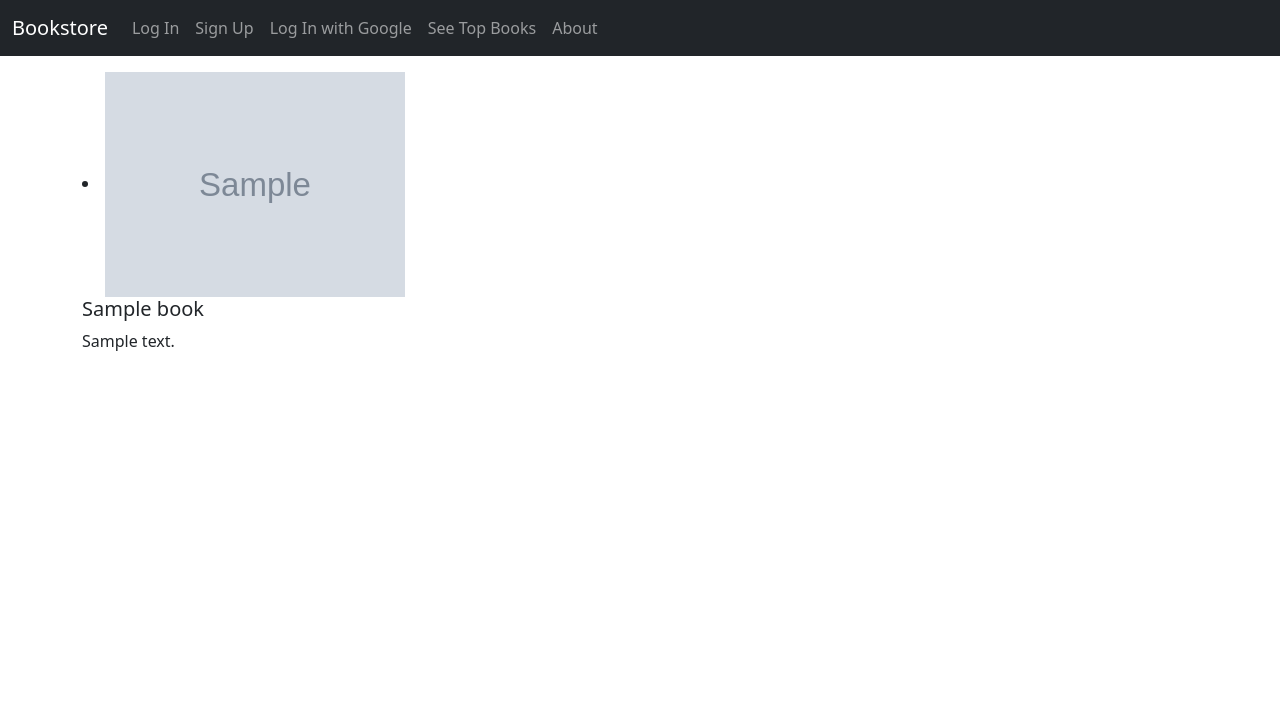
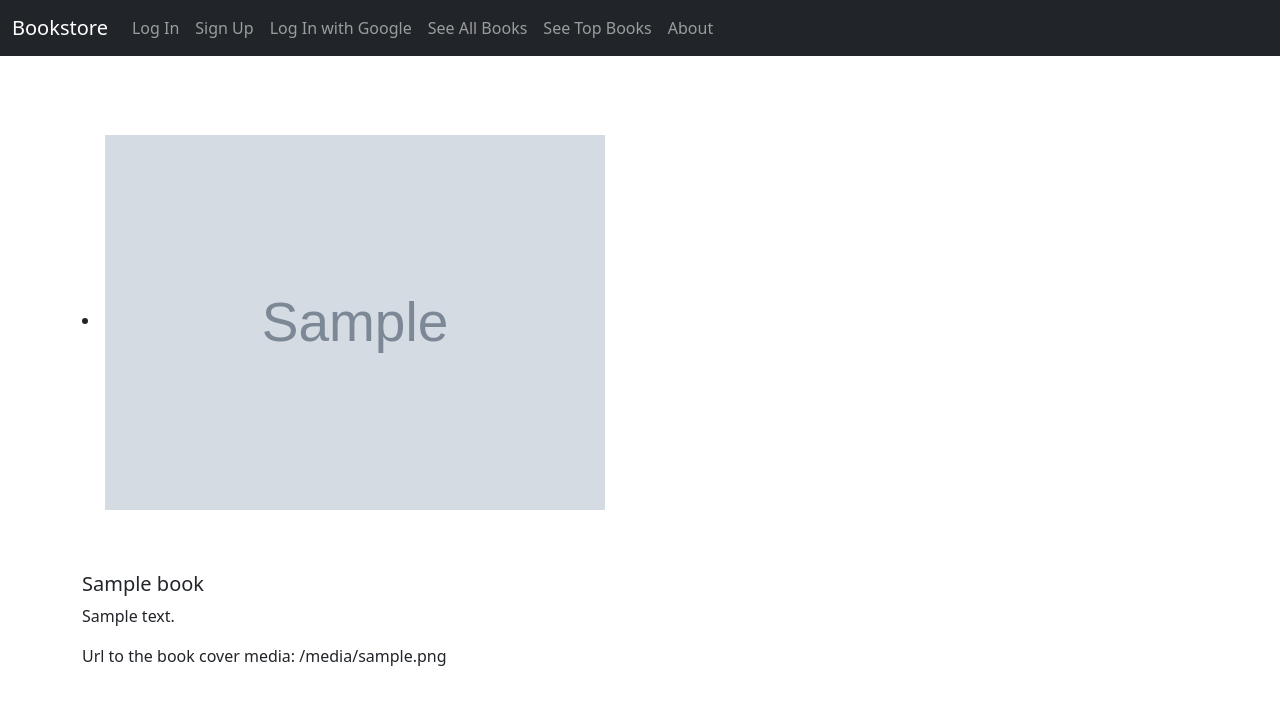
Before and after one commit to annirie/djangoBookStore, a Django app: page /books/top_books/ in a window 1280 px wide. Shown: the top 705 px of the page. Run offline with Django 5.2, Linux system fonts and the light colour scheme; tables that the repository leaves empty hold one stand-in row (values such as "Sample post"); grey boxes marked "Sample" are stand-in pictures; parts of the project's set-up code (start-up, migrations or seed data) failed here and were passed over; some libraries are stand-ins or nearby versions.

Commit message:
book detail and book list web pages were added

```diff
--- a/books/models.py
+++ b/books/models.py
@@ -1,8 +1,13 @@
+import uuid
+
 from django.db import models
+from django.urls import reverse
 
 
 # Create your models here.
 class Book(models.Model):
+    uuid = models.UUIDField(default=uuid.uuid4,
+                            unique=True, editable=False)
     title = models.CharField(max_length=250)
     author = models.CharField(max_length=250)
     publisher = models.CharField(max_length=250)
@@ -12,3 +17,6 @@ class Book(models.Model):
 
     def __str__(self):
         return self.title
+
+    def get_absolute_url(self):
+        return reverse('book_detail', kwargs={'pk': self.pk})
--- a/books/urls.py
+++ b/books/urls.py
@@ -1,8 +1,11 @@
-from django.urls import path
+from django.urls import path, re_path
 
-from .views import TopBooksView, CreateBookView
+from .views import TopBookListView, CreateBookView, AllBookListView, BookDetailView
 
 urlpatterns = [
-    path('top_books/', TopBooksView.as_view(), name='top_books'),
-    path('create_book/', CreateBookView.as_view(), name='create_book')
+    path('', AllBookListView.as_view(), name='all_book_list'),
+    # path('<slug:title>/', BookDetailView.as_view(), name='book_detail'),
+    path('<uuid:pk>/', BookDetailView.as_view(), name='book_detail'),
+    path('top_books/', TopBookListView.as_view(), name='top_book_list'),
+    path('create_book/', CreateBookView.as_view(), name='create_book'),
 ]
--- a/books/views.py
+++ b/books/views.py
@@ -1,4 +1,4 @@
-from django.views.generic import ListView, CreateView, UpdateView, DeleteView
+from django.views.generic import ListView, CreateView, DetailView
 
 from django.shortcuts import render
 
@@ -7,7 +7,7 @@ from books.models import Book
 
 
 # Create your views here.
-class TopBooksView(ListView):
+class TopBookListView(ListView):
     model = Book
     context_object_name = 'books'
     template_name = 'book/top_books.html'
@@ -20,3 +20,15 @@ class CreateBookView(CreateView):
     model = Book
     template_name = 'book/create_book.html'
     form_class = BookForm
+
+
+class AllBookListView(ListView):
+    model = Book
+    context_object_name = 'books'
+    template_name = 'book/all_book_list.html'
+
+
+class BookDetailView(DetailView):
+    model = Book
+    context_object_name = 'book'
+    template_name = 'book/book_detail.html'
--- a/djangoBookStore/settings.py
+++ b/djangoBookStore/settings.py
@@ -193,5 +193,3 @@ EMAIL_HOST_PASSWORD = env('SMTP2GO_EMAIL_HOST_PASSWORD')
 EMAIL_PORT = env('SMTP2GO_EMAIL_PORT')
 EMAIL_USE_TLS = env.bool('EMAIL_USE_TLS')
 EMAIL_BACKEND = "django.core.mail.backends.smtp.EmailBackend"
-
-# API key=  api-897C688B3CCB46B198BB7A4E637384F0 # API keys required to use the SMTP2GO API
--- a/static/css/base.css
+++ b/static/css/base.css
@@ -3,6 +3,9 @@ h1 {
 }
 
 .book-cover {
-    height: 300px;
-    width: auto;
+    /*height: 100px;*/
+    /*width: auto;*/
+    height:500px;
+    width:500px;
+    object-fit: contain;
 }
--- a/templates/_base.html
+++ b/templates/_base.html
@@ -47,10 +47,13 @@ gle navigation">
                         </a>
                     </li>
                 {% endif %}
+                <li class="nav-item">
+                    <a class="nav-link" href="{% url 'all_book_list' %}">See All Books</a>
+                </li>
+                <li class="nav-item">
+                    <a class="nav-link" href="{% url 'top_book_list' %}">See Top Books</a>
+                </li>
 
-                <li class="nav-item">
-                    <a class="nav-link" href="{% url 'top_books' %}">See Top Books</a>
-                </li>
                 <li class="nav-item">
                     <a class="nav-link" href="{% url 'about' %}">About</a>
                 </li>
--- a/templates/book/top_books.html
+++ b/templates/book/top_books.html
@@ -3,9 +3,10 @@
 {% block content %}
     {% for book in books %}
         <li>
-            <img src="{{ book.cover.url }}" width='300'/>
+            <img class="book-cover" src="{{ book.cover.url }}" alt=""/>
             <h5>{{ book.title }}</h5>
             <p>{{ book.description }}</p>
+            <p>Url to the book cover media: {{ book.cover.url }}</p>
         </li>
     {% empty %}
         <p>There are no books in the library.</p>
--- a/templates/home.html
+++ b/templates/home.html
@@ -6,5 +6,5 @@
 {% block content %}
     <h1>This is our home page.</h1>
     <img class="book-cover" src="{% static 'images/ohnenne-kolo.jpg' %}">
-    <p>Hi,  {{ user.email }}</p>
+    <p>Hi, {{ user.email }}</p>
 {% endblock content %}
```
Also changed, not shown: books/admin.py (+6 -1 lines), templates/book/all_book_list.html (added, +11 -0 lines), templates/book/book_detail.html (added, +12 -0 lines).
